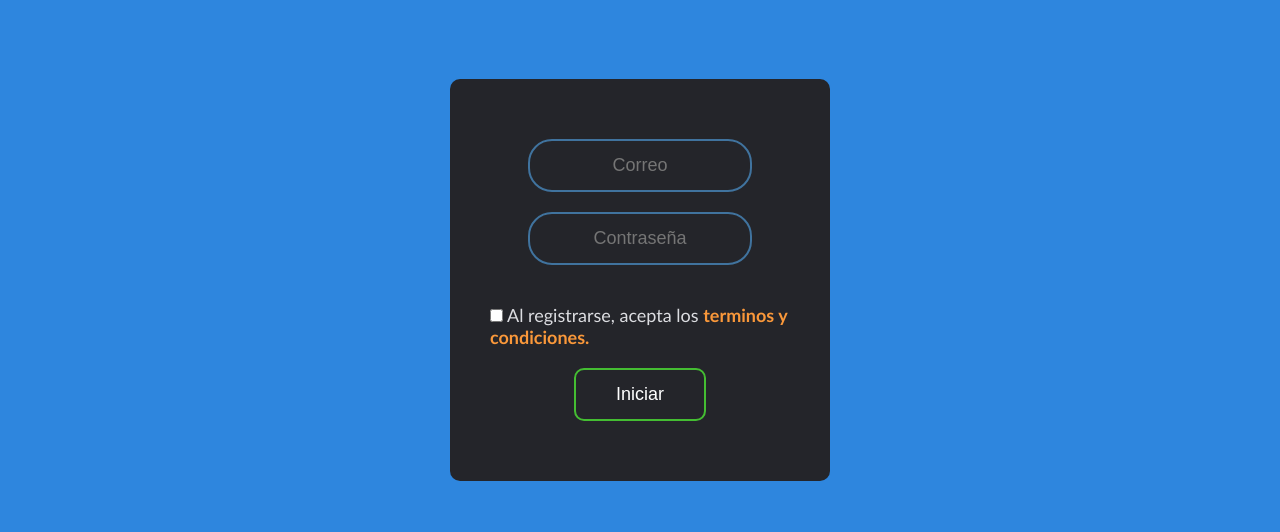
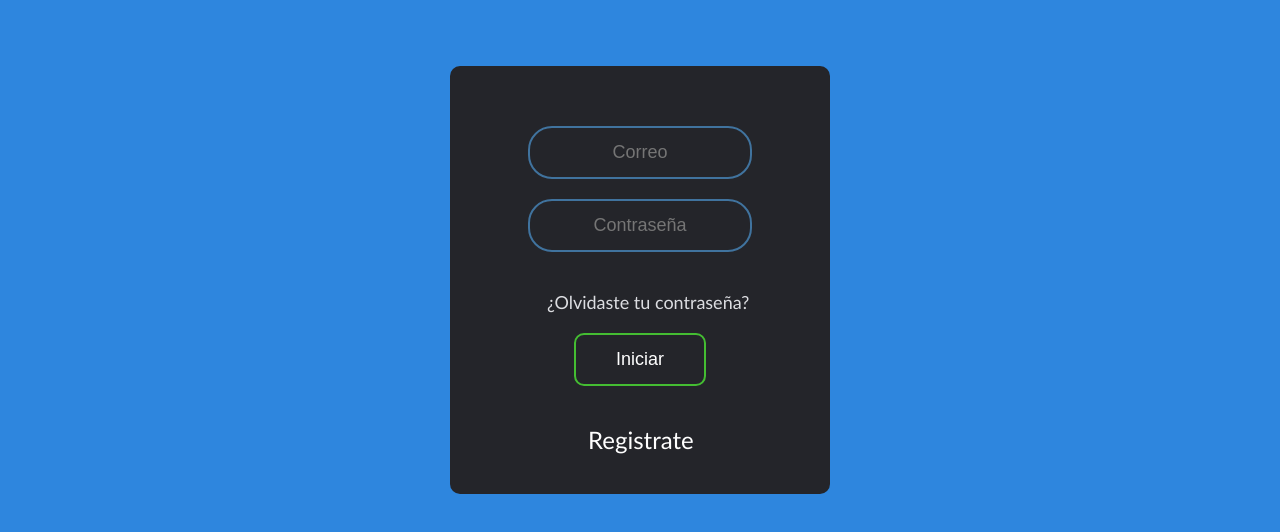
Before and after one commit to Marcobc-exe/PorArt, a plain HTML site: page login.html in a window 1280 px wide. Shown: the part 200-732 px from the top of the page. Drawn offline with Linux system fonts and the light colour scheme.

Commit message:
Version 1-1 PortArt

```diff
--- a/Assets/css/login.css
+++ b/Assets/css/login.css
@@ -83,6 +83,30 @@ body{
 label{
     cursor: pointer;
 }
+
+.PassOlvidada{
+    position: relative;
+    left: 37px;
+    margin: 20px;
+    transition: 0.25s;
+}
+
+.PassOlvidada:hover{
+    color: #e5383b;
+}
+
+.registrate{
+    position: relative;
+    left: 98px;
+    font-size: 24px;
+    font-weight: 500;
+    color: white;
+    transition: 0.25s;
+}
+
+.registrate:hover{
+    color: #fa983a;
+}
 /* Final formulario box con inputs */
 
 /* Css Navbar */
--- a/login.html
+++ b/login.html
@@ -27,20 +27,9 @@
         <form class="box" method="post" name="form" onSubmit="return validarFormulario();">
             <input type="text" name="" placeholder="Correo">
             <input type="password" name="" placeholder="Contraseña"><br>
-            <input type="checkbox" name="termsCond"><label> Al registrarse, acepta los <strong style="color:#fa983a">terminos y condiciones.</strong></label><br>
-            <div id="info"></div>
-            <input type="submit" value="Iniciar">
+            <label class="PassOlvidada">¿Olvidaste tu contraseña?</label>
+            <input type="submit" value="Iniciar"><br>
+            <a href="register.html" class="registrate">Registrate</a>
         </form>
-        <script>
-            const validarFormulario = () => {
-                elemento = document.forms["form"]["termsCond"].checked;
-                if (elemento == true){
-                    return false;
-                } else {
-                    document.getElementById("info").innerHTML = "¡Debe aceptar los terminos y condiciones de contrato!";
-                    return false;
-                }
-            }
-        </script>
 </body>
 </html>
```
Also changed, not shown: register.html (+1 -1 lines).
